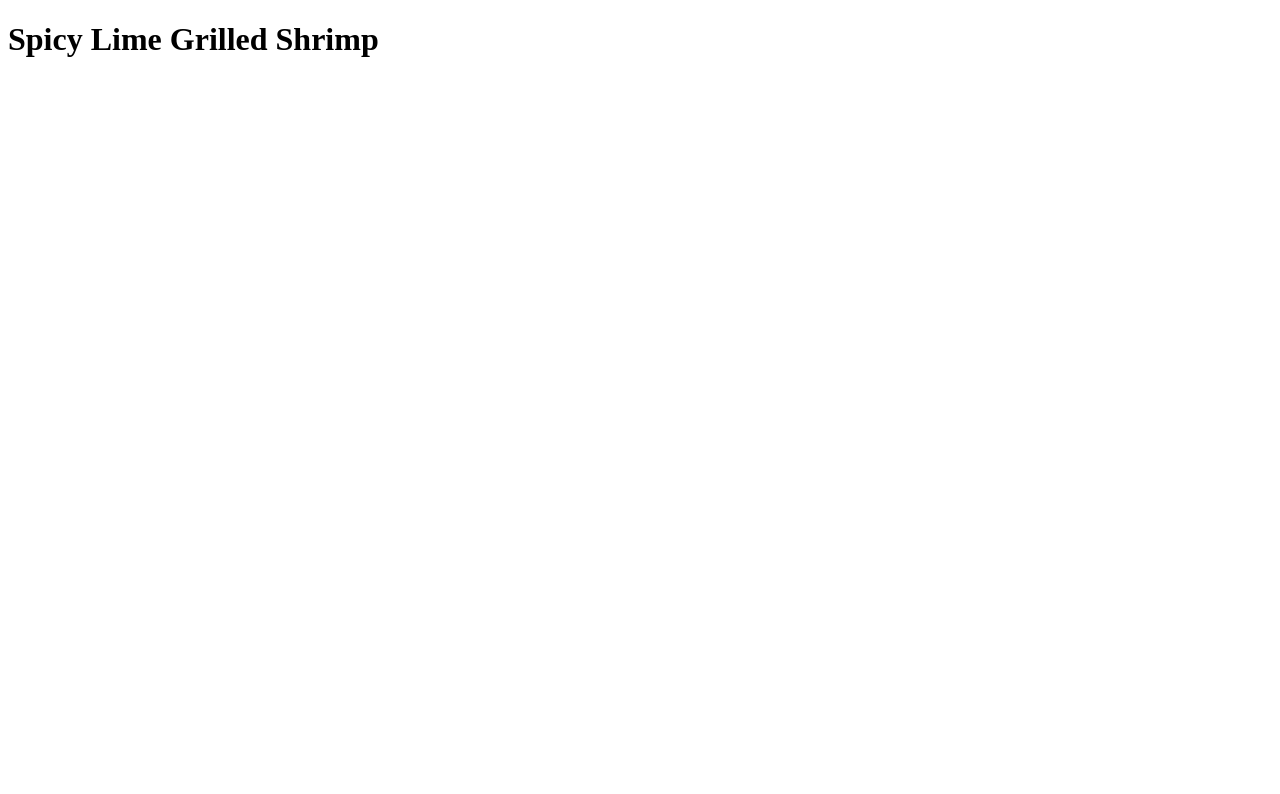
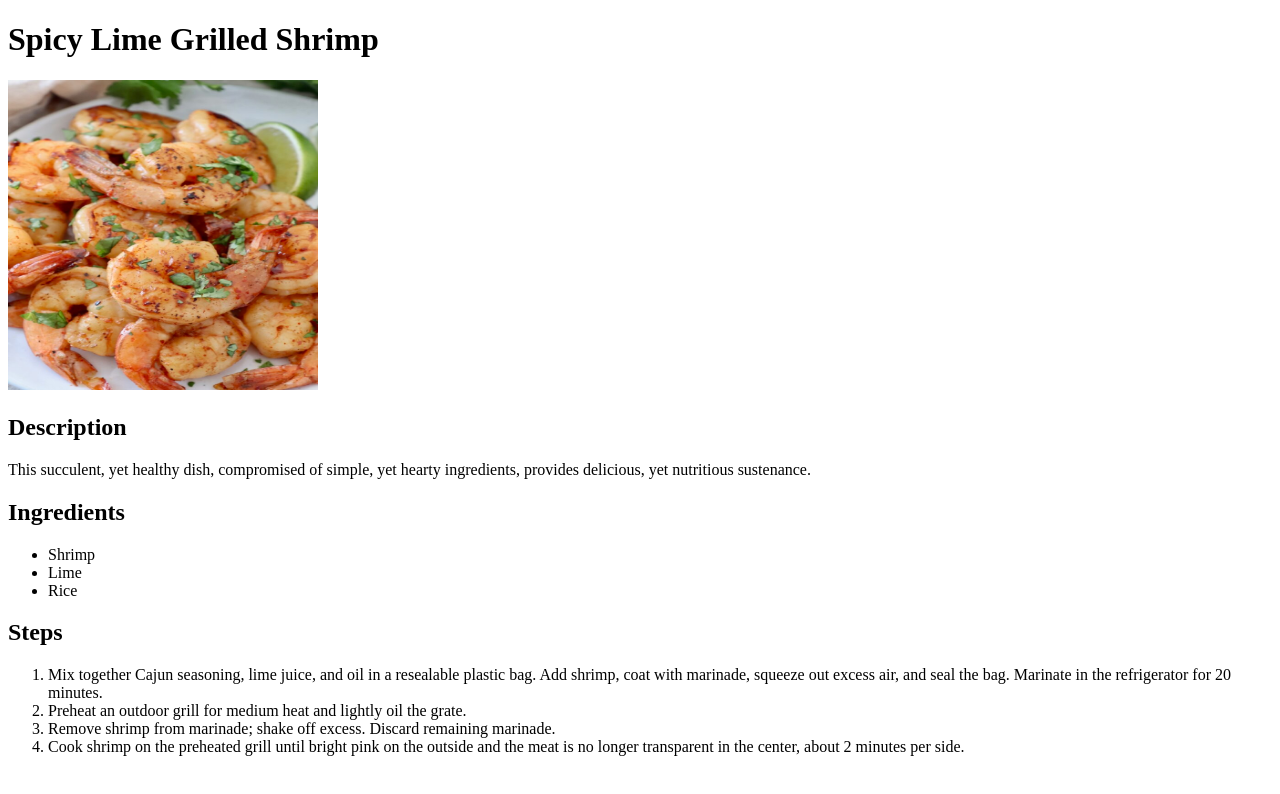
Before and after one commit to Hurderpp/odin-repository, a plain HTML site: page recipes/Spicy-Lime-Grilled-Shrimp.html in a window 1280 px wide. Drawn offline with Linux system fonts and the light colour scheme.

Commit message:
Add Shrimp.html completed

```diff
--- a/recipes/Spicy-Lime-Grilled-Shrimp.html
+++ b/recipes/Spicy-Lime-Grilled-Shrimp.html
@@ -7,5 +7,35 @@
 </head>
 <body>
     <h1>Spicy Lime Grilled Shrimp</h1>
+
+    <img src="../img/shrimp.jpg" alt="Some Delicious Looking Grilled Shrimp" height="310" width="310">
+
+    <a><h2>Description</h2></a>
+
+    <a>This succulent, yet healthy dish, compromised of simple, yet hearty
+        ingredients, provides delicious, yet nutritious sustenance.
+    </a>
+
+    <a><h2>Ingredients</h2></a>
+
+    <a><ul>
+        <li>Shrimp</li>
+        <li>Lime</li>
+        <li>Rice</li>
+    </ul></a>
+
+    <a><h2>Steps</h2></a>
+
+    <a><ol>
+        <li>Mix together Cajun seasoning, lime juice, and oil in a resealable plastic bag.
+            Add shrimp, coat with marinade, squeeze out excess air, and seal the bag.
+            Marinate in the refrigerator for 20 minutes.</li>
+            <li>Preheat an outdoor grill for medium heat and lightly oil the grate.</li>
+            <li>Remove shrimp from marinade; shake off excess. Discard remaining marinade.</li>
+            <li>Cook shrimp on the preheated grill until bright pink on the outside and
+                the meat is no longer transparent in the center, about 2 minutes per side.</li>
+    </ol></a>
+
+
 </body>
 </html>
```
Also changed, not shown: index.html (+3 -1 lines), img/shrimp.jpg (added).
